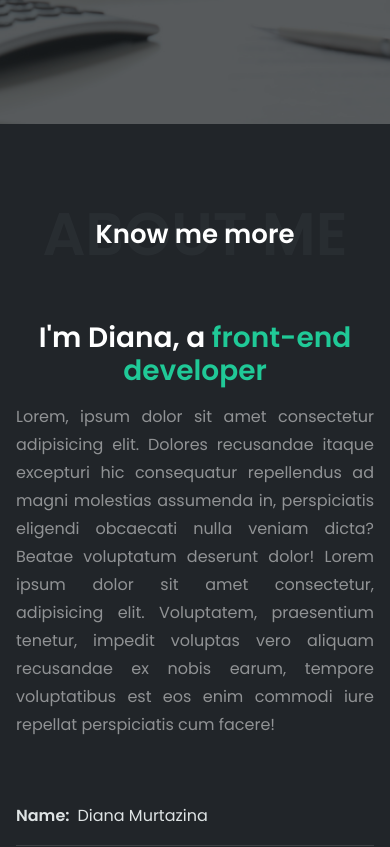
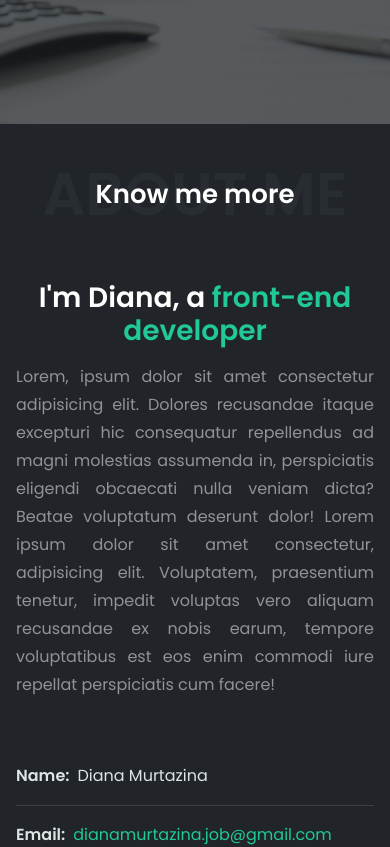
Before and after one commit to horoshopodumaj/resume, a React (Create React App) app in the folder portfolio/: page / in a window 390 px wide. Shown: the part 720-1567 px from the top of the page. Built offline with nearby package versions, Linux system fonts and the light colour scheme.

Commit message:
fixed paddings sizes

```diff
--- a/portfolio/src/components/About/about.scss
+++ b/portfolio/src/components/About/about.scss
@@ -1,6 +1,15 @@
 .about {
     background-color: var(--bg);
     padding: 72px 0;
+    @media (max-width: 992px) {
+        padding: 62px 0;
+    }
+    @media (max-width: 740px) {
+        padding: 52px 0;
+    }
+    @media (max-width: 540px) {
+        padding: 32px 0;
+    }
 
     &__header {
         position: relative;
@@ -17,14 +26,17 @@
         text-transform: uppercase;
         width: 100%;
         color: var(--title);
-        @media (max-width: 690px) {
+        @media (max-width: 720px) {
             font-size: 100px;
         }
         @media (max-width: 540px) {
             font-size: 80px;
         }
-        @media (max-width: 415px) {
+        @media (max-width: 440px) {
             font-size: 60px;
+        }
+        @media (max-width: 340px) {
+            font-size: 55px;
         }
     }
 
--- a/portfolio/src/components/NavBar/navbar.scss
+++ b/portfolio/src/components/NavBar/navbar.scss
@@ -9,7 +9,6 @@
     @media (max-width: 992px) {
         height: auto;
         width: 100%;
-        //left: -8px;
     }
 
     &__container {
```
